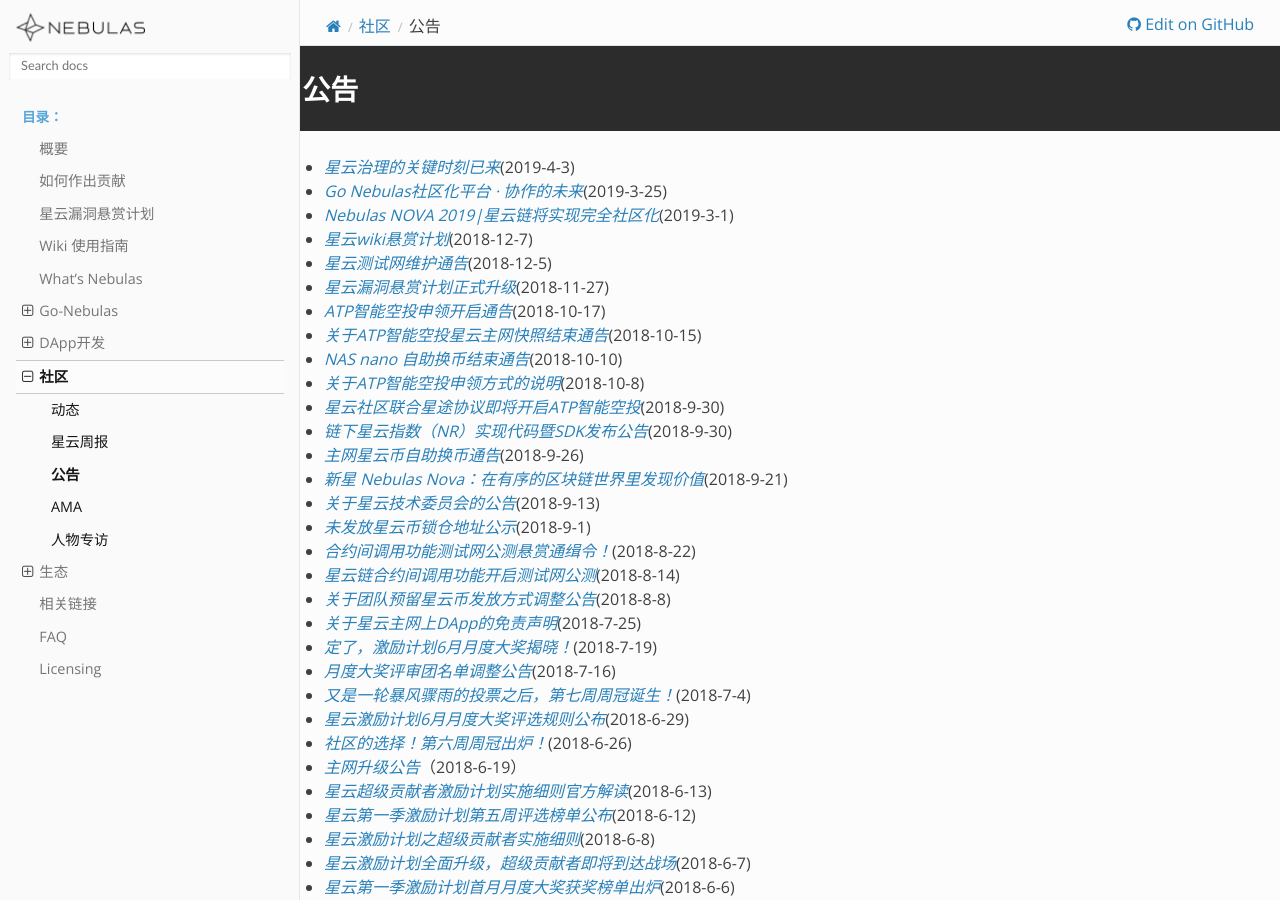
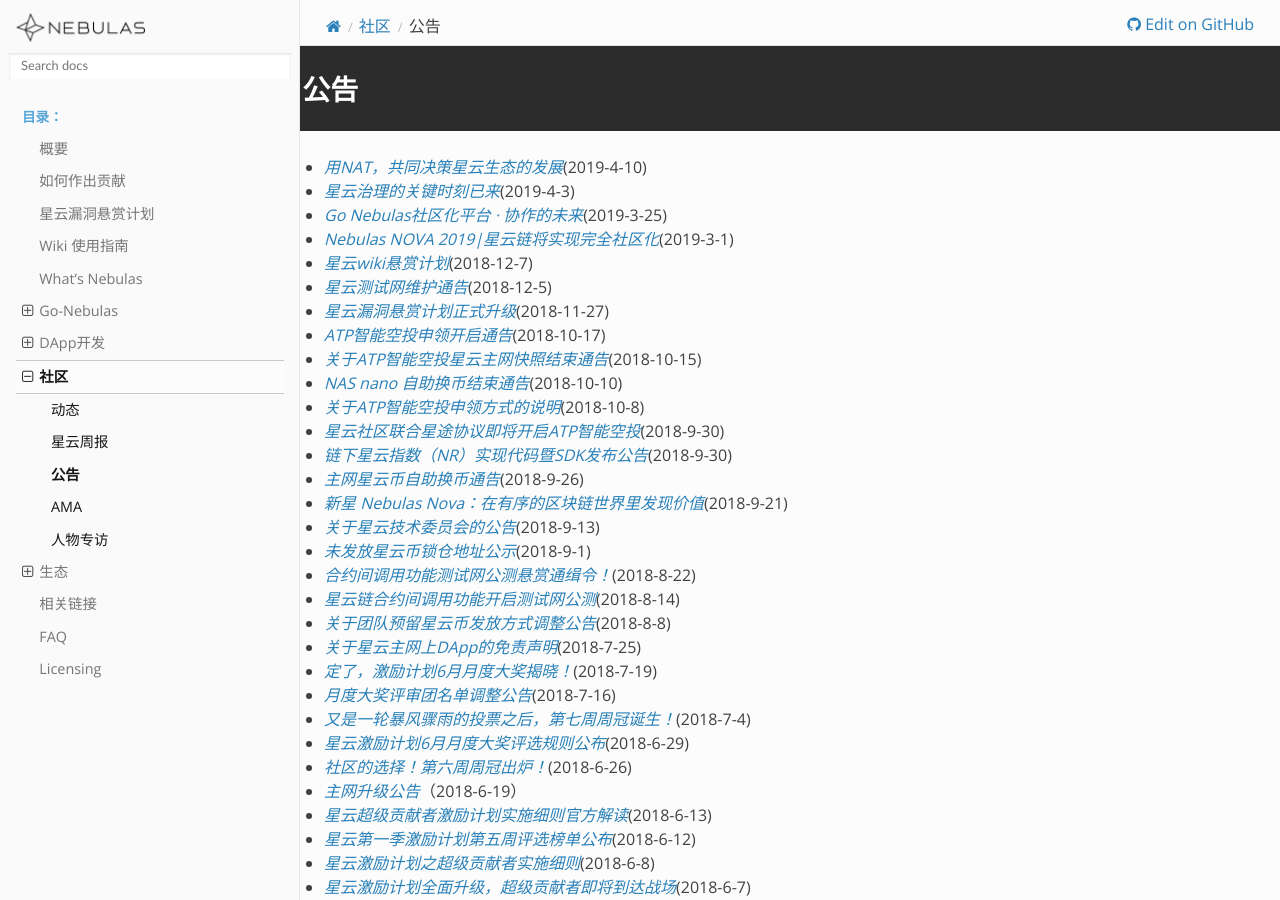
Before and after one commit to nebulasio/nebdocs, a Sphinx documentation site: the page built from docs/community/announcement.md, in a window 1280 px wide and 900 px high. Built offline with Sphinx 7.4.7 and the Read the Docs theme 2.0.0, drawn with Linux system fonts in a browser that asks for light colours; pages that are not in the unit, such as notebooks, are missing from menus.

Commit message:
更新公告
用NAT，共同决策星云生态的发展

```diff
--- a/docs/community/announcement.md
+++ b/docs/community/announcement.md
@@ -1,4 +1,6 @@
 # 公告
+
+- *[用NAT，共同决策星云生态的发展](https://blog.nebulas.io/2019/04/10/together-lets-decide-the-future-of-the-nebulas-ecosystem/)*(2019-4-10)
 - *[星云治理的关键时刻已来](https://blog.nebulas.io/2019/04/03/the-milestore-of-nebulas-governance-is-coming/)*(2019-4-3)
 - *[Go Nebulas社区化平台 · 协作的未来](https://blog.nebulas.io/2019/03/25/go-nebulas-the-future-of-collaboration/)*(2019-3-25)
 - *[Nebulas NOVA 2019|星云链将实现完全社区化](https://mp.weixin.qq.com/s/rDmPCHmbPpkk6f8znZCUnA)*(2019-3-1)
```
